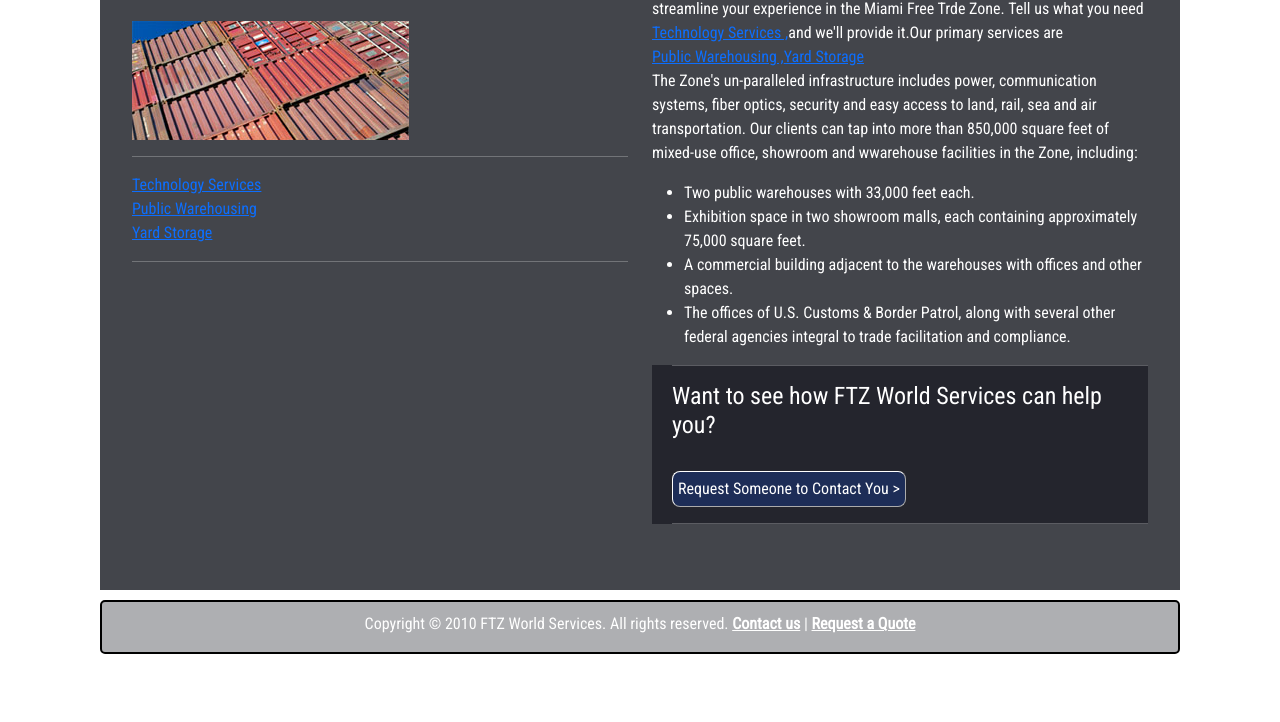
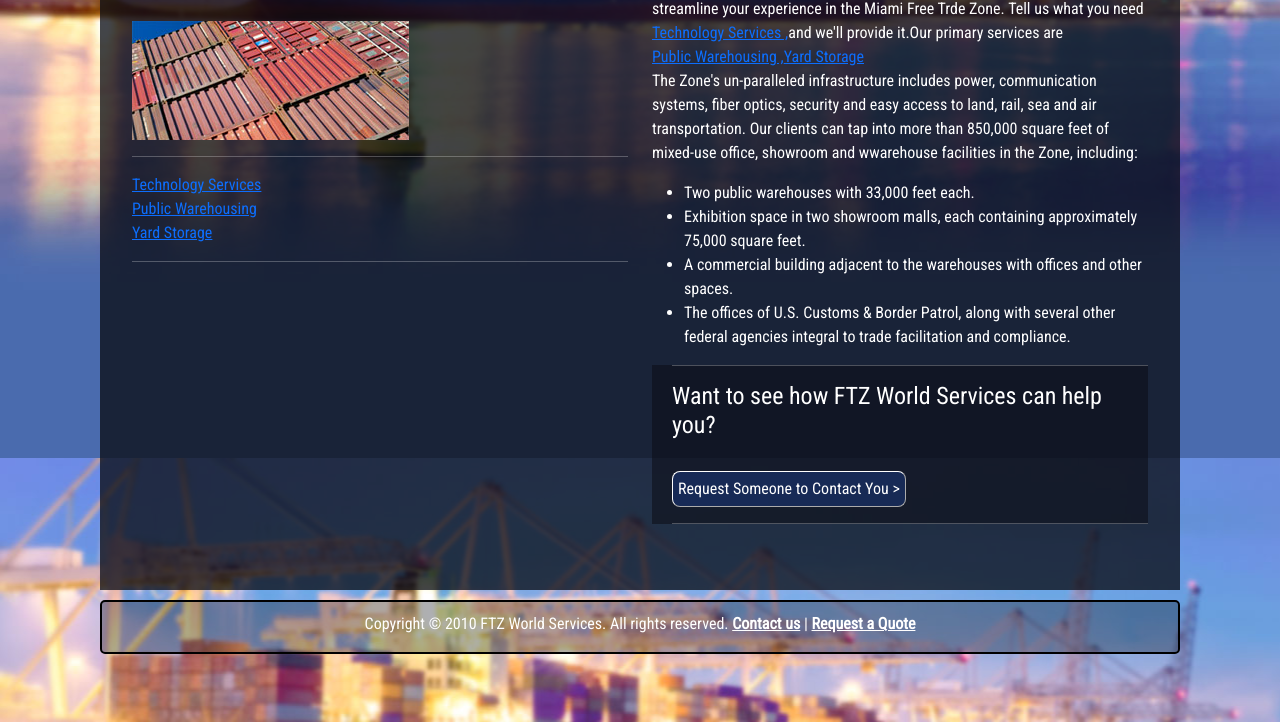
Before and after one commit to suryatejat/FrontEndTask2, a plain HTML site: page Files/Services.html in a window 1280 px wide. Shown: the part 342-1064 px from the top of the page. Drawn offline with nearby package versions, Linux system fonts and the light colour scheme.

Commit message:
Update Services.css

```diff
--- a/Files/Services.css
+++ b/Files/Services.css
@@ -4,7 +4,7 @@
     font-family: 'Roboto Condensed', sans-serif;
 }
 body{
-    background-image: url("Data/bg.jpg");
+    background-image: url("../Data/bg.jpg");
     background-repeat: no-repeat;
     background-size: cover;
     background-attachment: fixed;
```
